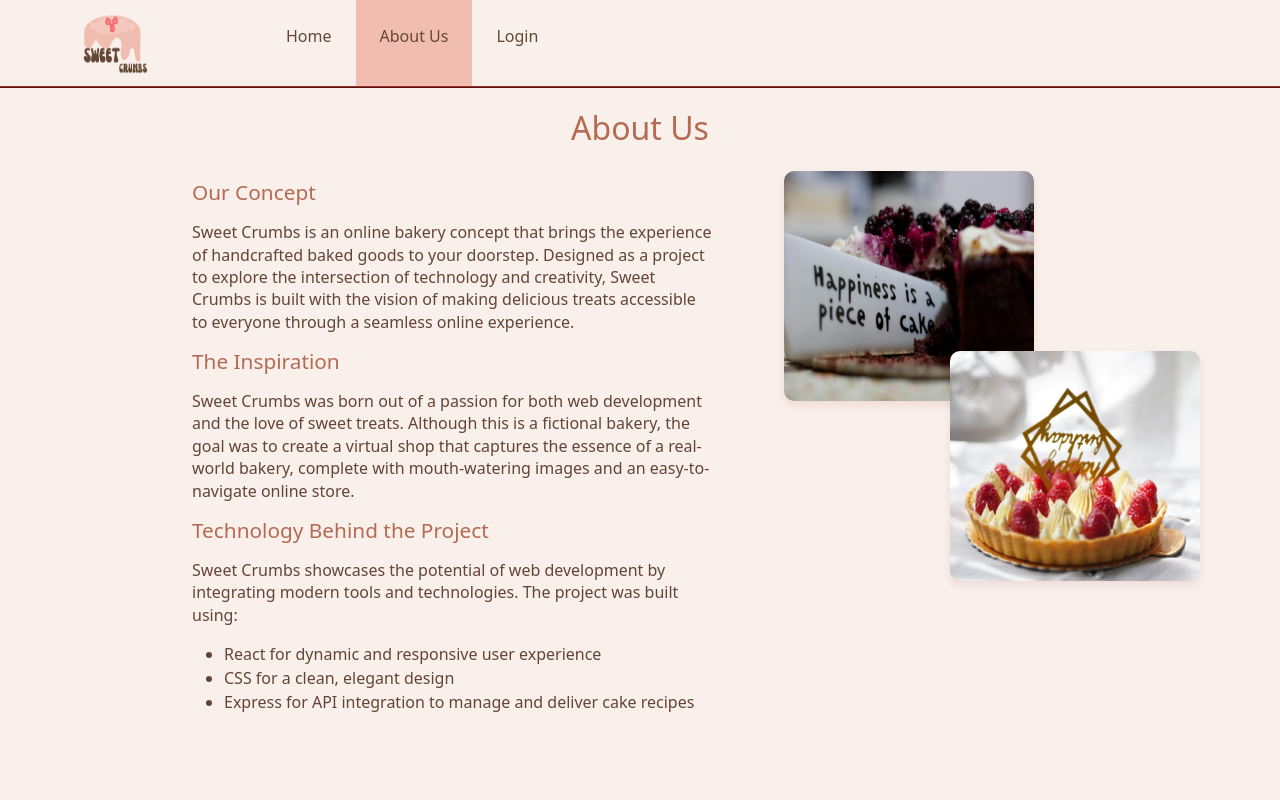
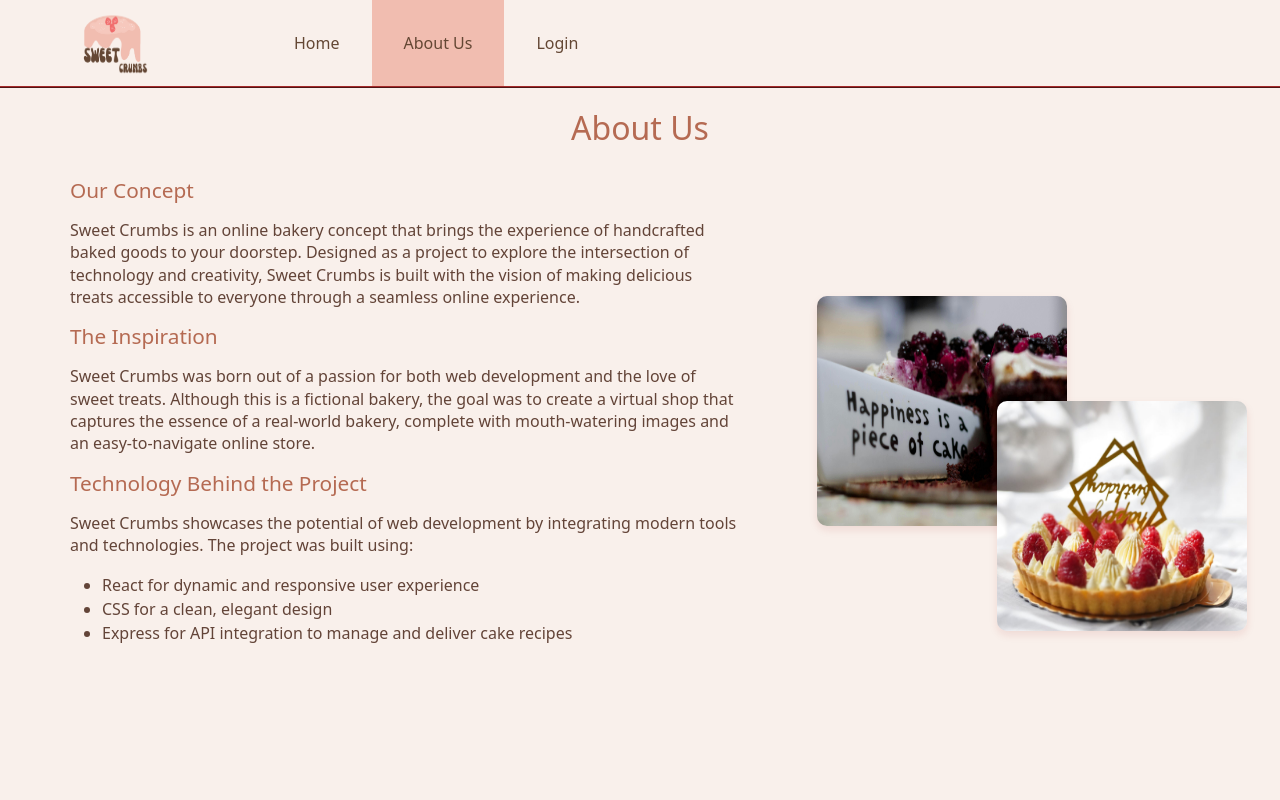
Before and after one commit to prerna-gurung/my-bakery, a React (Vite) app in the folder client/: page /about in a window 1280 px wide. Shown: the top 800 px of the page. Built offline with nearby package versions, Linux system fonts and the light colour scheme.

Commit message:
update files

```diff
--- a/client/src/components/List.jsx
+++ b/client/src/components/List.jsx
@@ -28,7 +28,7 @@ function List() {
     ];
 
     return (
-        <section className="component">
+        <section className="component" id="categories_section">
         <h1 id="categories">Shop by Categories</h1>
         <div className="shop">
 
--- a/client/src/styles/about.css
+++ b/client/src/styles/about.css
@@ -2,6 +2,9 @@
     background-color: #F9F0EB;
     margin-top: 11vh;
     min-height: 89vh;
+    display: flex;
+    flex-direction: column;
+    flex-wrap: wrap;
 
 }
 
@@ -10,13 +13,15 @@
     flex-wrap: wrap;
     align-items: center;
     justify-content: space-between;
-    padding:0 12rem;
+    padding:0 50px;
     width: 100%;
+    gap:1rem;
 }
 
 .text-content {
     width: 60%;
-    padding-right: 1rem;
+    padding:0 20px;
+
 }
 
 .about-section h1 {
@@ -45,11 +50,12 @@
 .cake-images {
     display: flex;
     flex-direction: column;
-    height: 69vh;
+    height: 60vh;
     position: relative;
-    justify-content:flex-start;
-    align-items: center;
-    width: 40%;
+    justify-content:center;
+    align-items:flex-start;
+    width: 35%;
+
 }
 
 .cake-image {
@@ -62,8 +68,29 @@
 }
 #overlap {
   position: absolute;
-    top: 180px;
-    left: 220px;
+    top: 230px;
+    left: 180px;
     z-index: 2;
 
 }
+
+@media (max-width: 1200px)  {
+    #overlap {
+        display:none;
+    }
+    .cake-images{
+        align-items: center;
+    }
+
+}
+
+@media (max-width: 850px)  {
+
+    .cake-images{
+      display:none;
+    }
+    .text-content {
+        width: 100%;
+    }
+
+}
--- a/client/src/styles/customize.css
+++ b/client/src/styles/customize.css
@@ -1,7 +1,6 @@
 #customised-background {
     background-color:#F9F0EB;
     min-height: 89vh;
-
 }
 
 .custom-image {
@@ -10,8 +9,8 @@
    align-items: center;
     height: 89vh;
 
+}
 
-}
 .custom-cake-image {
 height: 70%;
 width: auto;
@@ -63,7 +62,7 @@ border-radius: 10px;
 
 @media (max-width: 768px) {
     .form-submit {
-        margin-top: 30px;
+        margin-bottom: 100px;
     }
 
     .custom-cake-image {
--- a/client/src/styles/home.css
+++ b/client/src/styles/home.css
@@ -14,7 +14,7 @@
     width: 100%;
     min-height: 89vh;
 }
-.shop {
+.shop,.other {
     display: flex;
     justify-content: space-around;
     flex-wrap: wrap;
@@ -63,15 +63,16 @@
 #categories,#ocassion,#other-items {
     text-align: center;
     font-family: 'Courier New', Courier, monospace;
-    margin-bottom: 1rem;
+    margin-bottom: 1.5rem;
 }
 .custom-made {
     display: grid;
-    gap: 2.5rem;
+    gap: 3rem;
     grid-template-columns: 260px 260px;
     grid-template-rows: 200px 200px;
     justify-content: center;
     padding: 10px 0;
+    width:100%;
 
 }
 
@@ -87,6 +88,9 @@
 
 #ocassion_section {
     background-color: #F1BDB0;
+    display: flex;
+    flex-direction: column;
+    justify-content: center
 
 }
 .cust-cake-img {
@@ -101,13 +105,6 @@
 
 }
 
-.other {
-    display: flex;
-    justify-content: space-around;
-    flex-wrap: wrap;
-    gap: 20px;
-    padding: 20px;
-}
 
 #gifts {
     background-image: url('../assets/images/gifts_background.jpg');
@@ -152,3 +149,18 @@ img.feature-icon {
     margin-right: 20px;
 
 }
+
+@media (max-width: 605px)  {
+    .banner {
+        display:none;
+    }
+    #categories_section {
+        margin-top: 11vh;
+    }
+    .shop,.other {
+        row-gap: 5px;
+        column-gap:10px;
+        padding:0 50px;
+    }
+
+}
--- a/client/src/styles/navbar.css
+++ b/client/src/styles/navbar.css
@@ -15,7 +15,12 @@ nav {
 a {
     color: #644734;
     text-decoration: none;
-    padding: 1.5rem;
+    padding: 2rem;
+    display: flex;
+    align-items: center;
+
+    margin: auto 0;
+    height: 100%;
 }
 .brown {
     background-color: #F1BDB0;
@@ -26,3 +31,10 @@ a {
     margin-left: 5rem;
     margin-right: 7rem;
 }
+
+@media (max-width: 605px)  {
+    .logo {
+        display: none;
+    }
+
+}
```
